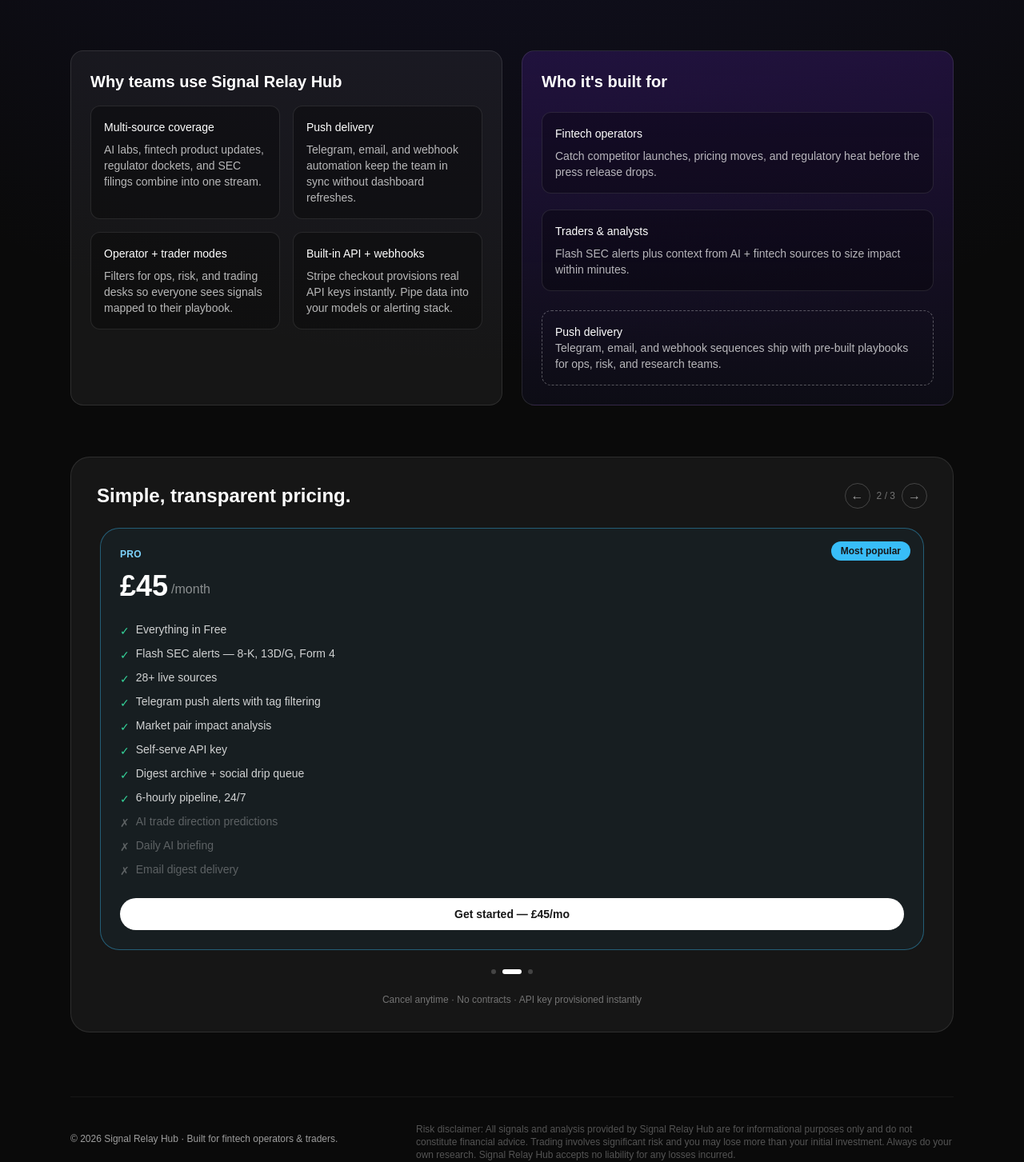
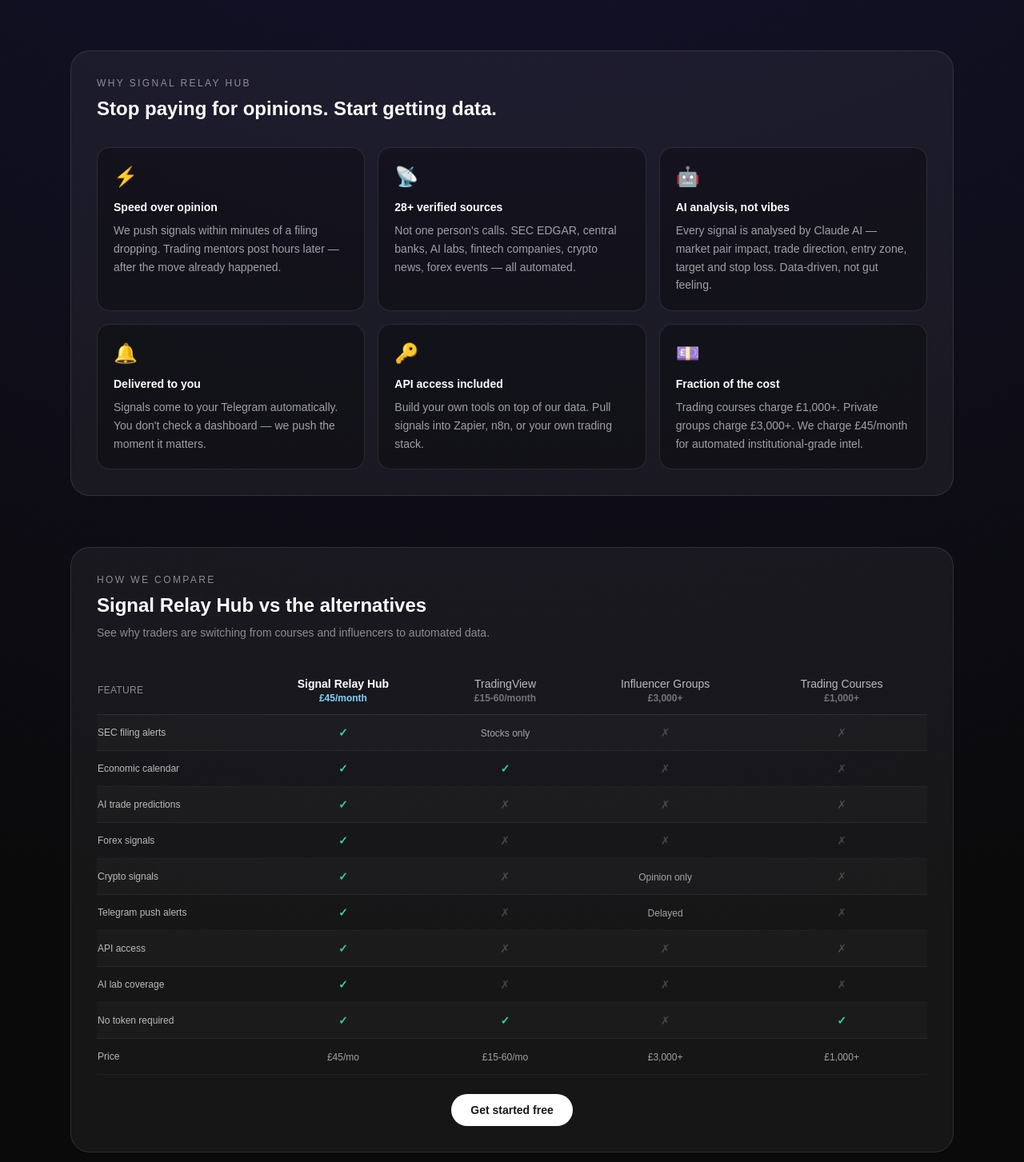
Before and after one commit to SignalRelayFinance/Signal-Relay-Hub, a Next.js app: page / in a window 1280 px wide. Shown: the part 957-2410 px from the top of the page at 80% size. Built offline with nearby package versions, Linux system fonts and the light colour scheme.

Commit message:
Update page.tsx

```diff
--- a/src/app/page.tsx
+++ b/src/app/page.tsx
@@ -120,6 +120,58 @@ const tiers = [
     ctaStyle: 'bg-amber-400 text-neutral-900 hover:bg-amber-300',
   },
 ];
+
+const reasons = [
+  {
+    icon: '⚡',
+    title: 'Speed over opinion',
+    copy: 'We push signals within minutes of a filing dropping. Trading mentors post hours later — after the move already happened.',
+  },
+  {
+    icon: '📡',
+    title: '28+ verified sources',
+    copy: 'Not one person\'s calls. SEC EDGAR, central banks, AI labs, fintech companies, crypto news, forex events — all automated.',
+  },
+  {
+    icon: '🤖',
+    title: 'AI analysis, not vibes',
+    copy: 'Every signal is analysed by Claude AI — market pair impact, trade direction, entry zone, target and stop loss. Data-driven, not gut feeling.',
+  },
+  {
+    icon: '🔔',
+    title: 'Delivered to you',
+    copy: 'Signals come to your Telegram automatically. You don\'t check a dashboard — we push the moment it matters.',
+  },
+  {
+    icon: '🔑',
+    title: 'API access included',
+    copy: 'Build your own tools on top of our data. Pull signals into Zapier, n8n, or your own trading stack.',
+  },
+  {
+    icon: '💷',
+    title: 'Fraction of the cost',
+    copy: 'Trading courses charge £1,000+. Private groups charge £3,000+. We charge £45/month for automated institutional-grade intel.',
+  },
+];
+
+const comparisonRows = [
+  { feature: 'SEC filing alerts', srh: true, tradingview: 'Stocks only', nolimit: false, courses: false },
+  { feature: 'Economic calendar', srh: true, tradingview: true, nolimit: false, courses: false },
+  { feature: 'AI trade predictions', srh: true, tradingview: false, nolimit: false, courses: false },
+  { feature: 'Forex signals', srh: true, tradingview: false, nolimit: false, courses: false },
+  { feature: 'Crypto signals', srh: true, tradingview: false, nolimit: 'Opinion only', courses: false },
+  { feature: 'Telegram push alerts', srh: true, tradingview: false, nolimit: 'Delayed', courses: false },
+  { feature: 'API access', srh: true, tradingview: false, nolimit: false, courses: false },
+  { feature: 'AI lab coverage', srh: true, tradingview: false, nolimit: false, courses: false },
+  { feature: 'No token required', srh: true, tradingview: true, nolimit: false, courses: true },
+  { feature: 'Price', srh: '£45/mo', tradingview: '£15-60/mo', nolimit: '£3,000+', courses: '£1,000+' },
+];
+
+function ComparisonCell({ value }: { value: boolean | string }) {
+  if (value === true) return <span className="text-emerald-400 font-bold">✓</span>;
+  if (value === false) return <span className="text-white/20">✗</span>;
+  return <span className="text-white/60 text-xs">{value}</span>;
+}
 
 function PricingSlider() {
   const [active, setActive] = useState(1);
@@ -300,6 +352,67 @@ export default function LandingPage() {
             ))}
           </section>
 
+          <section className="rounded-3xl border border-white/10 bg-white/5 p-6 sm:p-8">
+            <div className="text-xs uppercase tracking-[0.2em] text-white/50 mb-2">Why Signal Relay Hub</div>
+            <h2 className="text-2xl font-semibold mb-8">Stop paying for opinions. Start getting data.</h2>
+            <div className="grid gap-4 sm:grid-cols-2 lg:grid-cols-3">
+              {reasons.map((reason) => (
+                <div key={reason.title} className="rounded-2xl border border-white/10 bg-black/30 p-5">
+                  <div className="text-2xl mb-3">{reason.icon}</div>
+                  <div className="text-sm font-semibold text-white mb-2">{reason.title}</div>
+                  <p className="text-sm text-white/60 leading-relaxed">{reason.copy}</p>
+                </div>
+              ))}
+            </div>
+          </section>
+
+          <section className="rounded-3xl border border-white/10 bg-white/5 p-6 sm:p-8">
+            <div className="text-xs uppercase tracking-[0.2em] text-white/50 mb-2">How we compare</div>
+            <h2 className="text-2xl font-semibold mb-2">Signal Relay Hub vs the alternatives</h2>
+            <p className="text-sm text-white/50 mb-8">See why traders are switching from courses and influencers to automated data.</p>
+            <div className="overflow-x-auto">
+              <table className="w-full text-sm">
+                <thead>
+                  <tr className="border-b border-white/10">
+                    <th className="text-left py-3 pr-4 text-white/50 font-normal text-xs uppercase tracking-wide w-48">Feature</th>
+                    <th className="py-3 px-4 text-center">
+                      <div className="text-white font-semibold">Signal Relay Hub</div>
+                      <div className="text-xs text-sky-300">£45/month</div>
+                    </th>
+                    <th className="py-3 px-4 text-center">
+                      <div className="text-white/70 font-medium">TradingView</div>
+                      <div className="text-xs text-white/40">£15-60/month</div>
+                    </th>
+                    <th className="py-3 px-4 text-center">
+                      <div className="text-white/70 font-medium">Influencer Groups</div>
+                      <div className="text-xs text-white/40">£3,000+</div>
+                    </th>
+                    <th className="py-3 px-4 text-center">
+                      <div className="text-white/70 font-medium">Trading Courses</div>
+                      <div className="text-xs text-white/40">£1,000+</div>
+                    </th>
+                  </tr>
+                </thead>
+                <tbody>
+                  {comparisonRows.map((row, i) => (
+                    <tr key={row.feature} className={`border-b border-white/5 ${i % 2 === 0 ? 'bg-white/[0.02]' : ''}`}>
+                      <td className="py-3 pr-4 text-white/70 text-xs">{row.feature}</td>
+                      <td className="py-3 px-4 text-center font-medium">{<ComparisonCell value={row.srh} />}</td>
+                      <td className="py-3 px-4 text-center">{<ComparisonCell value={row.tradingview} />}</td>
+                      <td className="py-3 px-4 text-center">{<ComparisonCell value={row.nolimit} />}</td>
+                      <td className="py-3 px-4 text-center">{<ComparisonCell value={row.courses} />}</td>
+                    </tr>
+                  ))}
+                </tbody>
+              </table>
+            </div>
+            <div className="mt-6 flex justify-center">
+              <Link href="/pricing" className="rounded-full bg-white px-6 py-2.5 text-sm font-semibold text-neutral-900 hover:bg-neutral-200 transition-colors">
+                Get started free
+              </Link>
+            </div>
+          </section>
+
           <section className="grid gap-6 lg:grid-cols-2">
             <div className="space-y-4 rounded-2xl border border-white/10 bg-white/5 p-6">
               <h2 className="text-xl font-semibold">Why teams use Signal Relay Hub</h2>
@@ -337,8 +450,10 @@ export default function LandingPage() {
 
         <footer className="mt-auto border-t border-white/5 pt-6 text-xs text-white/60">
           <div className="flex flex-wrap items-center justify-between gap-4">
-            <span>© {new Date().getFullYear()} Signal Relay Hub · Built for fintech operators & traders.</span>
-<p className="mt-2 text-white/30 text-xs max-w-2xl">Risk disclaimer: All signals and analysis provided by Signal Relay Hub are for informational purposes only and do not constitute financial advice. Trading involves significant risk and you may lose more than your initial investment. Always do your own research. Signal Relay Hub accepts no liability for any losses incurred.</p>
+            <div>
+              <span>© {new Date().getFullYear()} Signal Relay Hub · Built for fintech operators & traders.</span>
+              <p className="mt-2 text-white/30 text-xs max-w-2xl">Risk disclaimer: All signals and analysis provided by Signal Relay Hub are for informational purposes only and do not constitute financial advice. Trading involves significant risk and you may lose more than your initial investment. Always do your own research. Signal Relay Hub accepts no liability for any losses incurred.</p>
+            </div>
             <div className="flex gap-4">
               <Link href="/privacy" className="hover:text-white/80 transition-colors">Privacy Policy</Link>
               <a href="https://t.me/signalrelayhub" target="_blank" rel="noreferrer" className="hover:text-white/80 transition-colors">Telegram</a>
```
